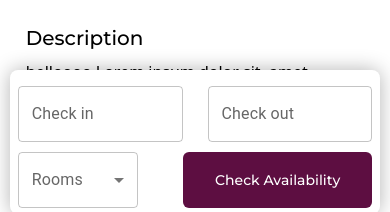
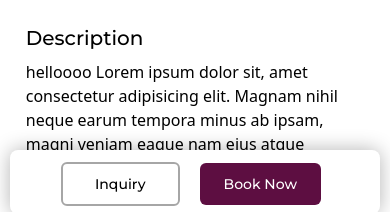
Before and after one commit to CoderAnshul/hotel-web, a React app: page /home-des/1 in a window 390 px wide. Shown: the part 630-842 px from the top of the page. Built offline with nearby package versions, Linux system fonts and the light colour scheme; the HTML template or start-up script is replaced by a standard one.

Commit message:
new change

```diff
--- a/src/Pages/HomeDes.jsx
+++ b/src/Pages/HomeDes.jsx
@@ -755,17 +755,22 @@ const HomeDes = () => {
       )} */}
             </div>
 
-            <div className="phone-checkOut h-36 w-[95%] lg:hidden pt-2 fixed z-50 bottom-0 bg-white shadow-[0px_0px_20px_rgba(0,0,0,0.3)] rounded-lg">
-            <div className="top p-2 h-1/2 w-full flex justify-between">
+            <div className="phone-checkOut h-16 w-[95%] lg:hidden pt-2 fixed z-50 bottom-0 bg-white shadow-[0px_0px_20px_rgba(0,0,0,0.3)] rounded-lg">
+              {/* <div className="top p-2 h-1/2 w-full flex justify-between">
                 <LocalizationProvider dateAdapter={AdapterDayjs}>
-    <Box display="flex" justifyContent="space-between" gap="25px" width="100%">
+                  <Box
+                    display="flex"
+                    justifyContent="space-between"
+                    gap="25px"
+                    width="100%"
+                  >
                     <DatePicker label="Check in" name="startDate" />
                     <DatePicker label="Check out" name="endDate" />
                   </Box>
                 </LocalizationProvider>
-</div>
-              <div className="bottom h-1/2 w-full flex items-center justify-between pr-2">
-                <div>
+              </div> */}
+              <div className="bottom h-1/2 w-full flex items-center justify-center gap-5 pr-2 mt-3">
+                {/* <div>
                   <FormControl sx={{ m: 1, minWidth: 120 }}>
                     <InputLabel id="demo-simple-select-helper-label">
                       Rooms
@@ -786,11 +791,16 @@ const HomeDes = () => {
                       <MenuItem value={30}>4</MenuItem>
                     </Select>
                   </FormControl>
-                </div>
+                </div> */}
 
                 <div>
-                  <button className="p-[18px] pl-8 pr-8 w-full text-sm bg-[#5D0E41] text-white transition-all hover:bg-[#000] rounded-md font-primaryMedium">
-                  Check Availability
+                  <button className="p-[10px] px-8 w-full text-sm border-2 border-black border-opacity-35 text-black transition-all hover:bg-[#000] rounded-md font-primaryMedium">
+                    Inquiry
+                  </button>
+                </div>
+                <div>
+                  <button className="p-[11px] px-6 w-full text-sm bg-[#5D0E41] text-white transition-all hover:bg-[#000] rounded-md font-primaryMedium">
+                    Book Now
                   </button>
                 </div>
               </div>
```
Lines whose indentation alone changed are shown as unchanged.
